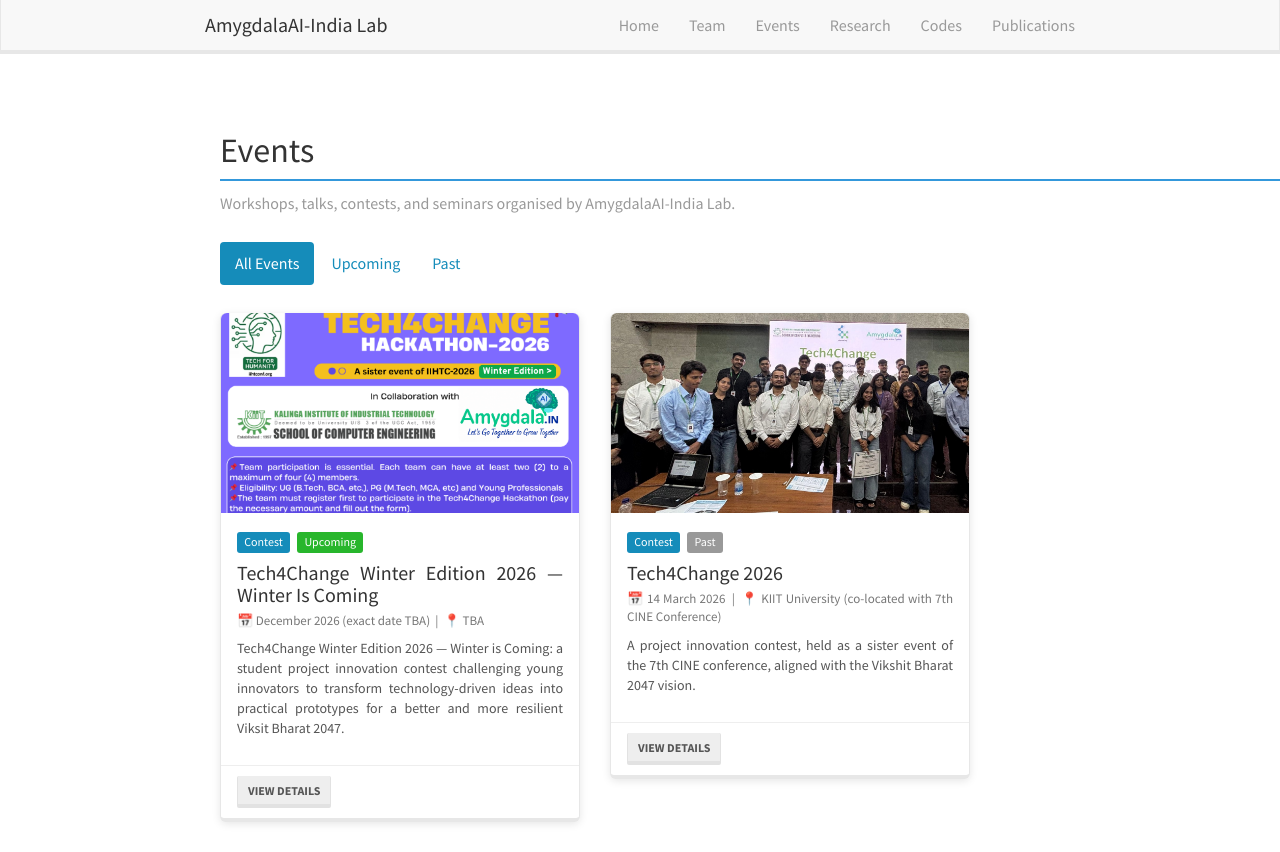
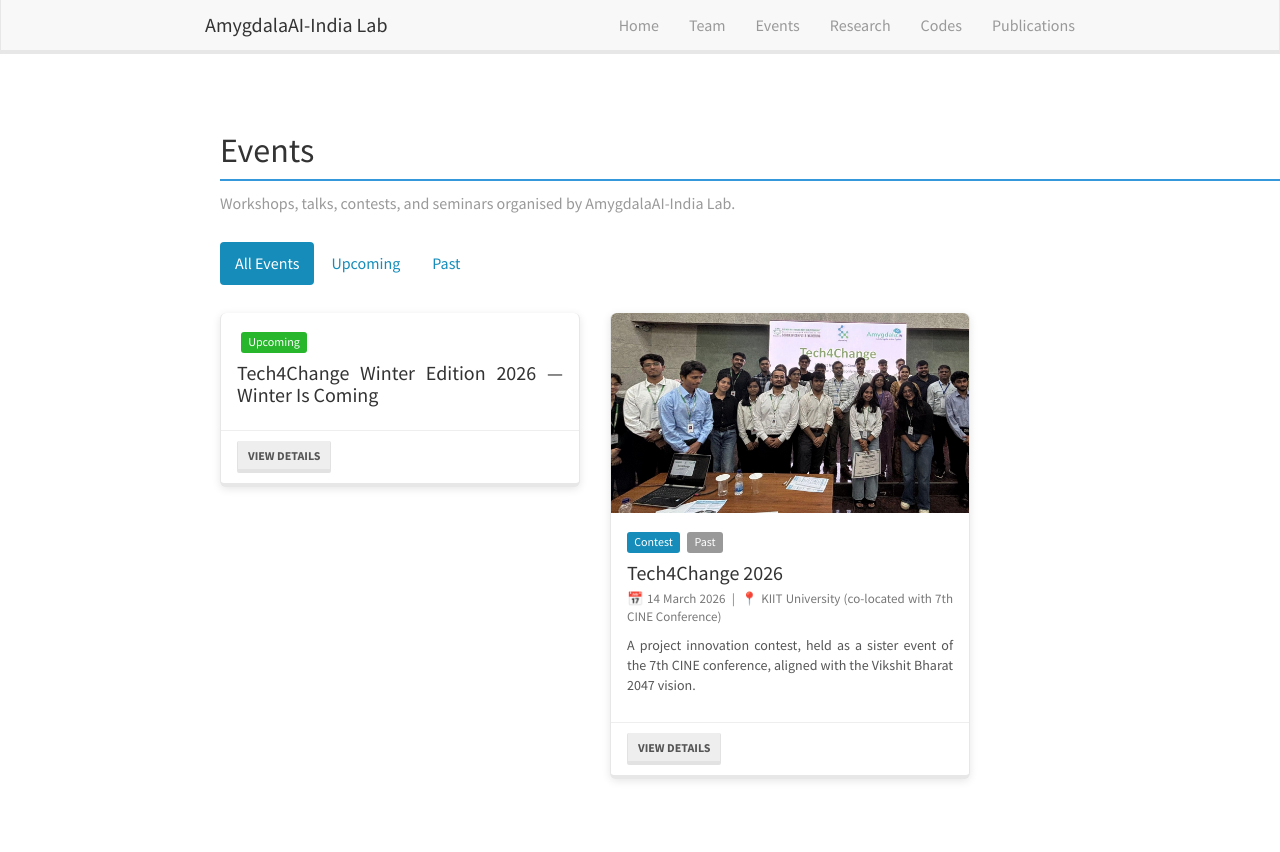
Before and after one commit to amygdalaaiindia/amygdalaaiindia.github.io, a Jekyll site: the page built from _pages/events.html, in a window 1280 px wide and 1215 px high. Shown: the top 852 px of the window. Built offline with Jekyll 4.4.1, drawn with Linux system fonts in a browser that asks for light colours; nearby versions of some CDN libraries; some of the changed lines change nothing that is shown; grey boxes are pictures that could not be loaded.

Commit message:
Update tech4change-dec2026.md

```diff
--- a/_events/tech4change-dec2026.md
+++ b/_events/tech4change-dec2026.md
@@ -1,66 +1,5 @@
 ---
 layout: event
 title: "Tech4Change Winter Edition 2026 — Winter Is Coming"
-type: Contest
-tags: [Innovation, Project Contest, CINE, Vikshit Bharat 2047, Winter Edition]
-date: "2026-12-01"
-display_date: "December 2026 (exact date TBA)"
-time: ""
-venue: "TBA"
-poster: "/images/events/tech4change-dec2026/poster.png"
-short_description: >
-  Tech4Change Winter Edition 2026 — Winter is Coming: a student project
-  innovation contest challenging young innovators to transform
-  technology-driven ideas into practical prototypes for a better and
-  more resilient Viksit Bharat 2047.
-links:
-  register: ""
-  recording: ""
-  brochure: ""
-  slides: ""
-  external: ""
 ---
-
-## Winter Is Coming ❄️
-
-**Tech4Change Winter Edition 2026** is a special winter edition of the
-Tech4Change project innovation contest, organised as a sister event of
-the **7th CINE Conference** and inspired by the vision of
-**Viksit Bharat 2047**.
-
-Building on the success of Tech4Change 2026, the Winter Edition invites
-B.Tech students, student innovators, developers, and early-career
-researchers to turn meaningful ideas into practical technology-driven
-solutions for real-world challenges.
-
-This edition carries a distinctive challenge-driven spirit:
-
-> **Winter is Coming — Are You Ready to Build the Future?**
-
-Participants are encouraged to identify pressing problems across
-society, technology, sustainability, healthcare, education, governance,
-industry, and other domains, and develop innovative, scalable, and
-demonstrable prototypes that can create measurable impact.
-
-### 🔥 What makes the Winter Edition different?
-
-- Idea → Prototype → Impact
-- Focus on working and demonstrable solutions, not just concepts
-- Encourages AI/ML, IoT, Robotics, Software, Hardware, Data Science,
-  and emerging technologies
-- Emphasis on innovation, feasibility, scalability, and societal impact
-- Open to interdisciplinary student teams
-- A staged evaluation process, from concept note to prototype
-  demonstration
-
-### ❄️ Theme
-
-**WINTER IS COMING**
-
-The theme represents a challenge to innovators: anticipate tomorrow's
-problems today and build solutions before the future arrives.
-
----
-
-**Exact dates, venue, and registration details are being finalised and
-will be published here soon.**
+Hello world
```
